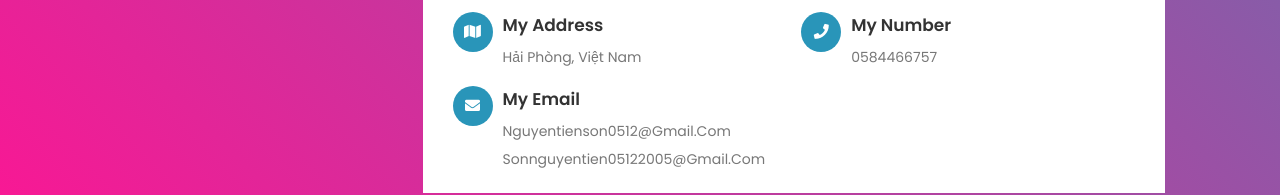
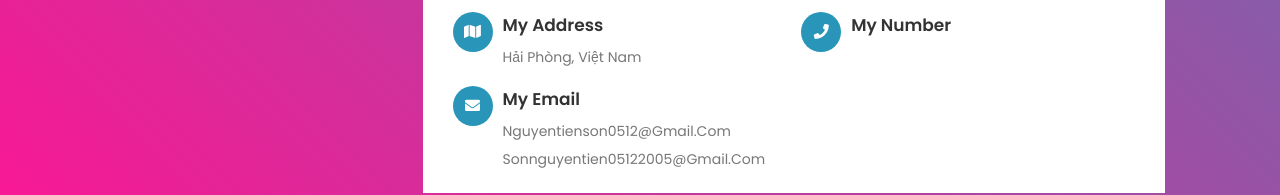
Before and after one commit to NTS051205/nguyentienson0512, a plain HTML site: page index.html in a window 1280 px wide. Shown: the part 1266-1461 px from the top of the page. Drawn offline with Linux system fonts and the light colour scheme.

Commit message:
Update index.html
Signed-off-by: NTSon0512 <101138727+NTS051205@users.noreply.github.com>

```diff
--- a/index.html
+++ b/index.html
@@ -154,7 +154,8 @@
                     <i class="fas fa-phone"></i>
                     <div class="info">
                         <h3>my number</h3>
-                        <p>0584466757</p>
+                        <p>
+                        </p>
                     </div>
                 </div>
                 <div class="box">
```
